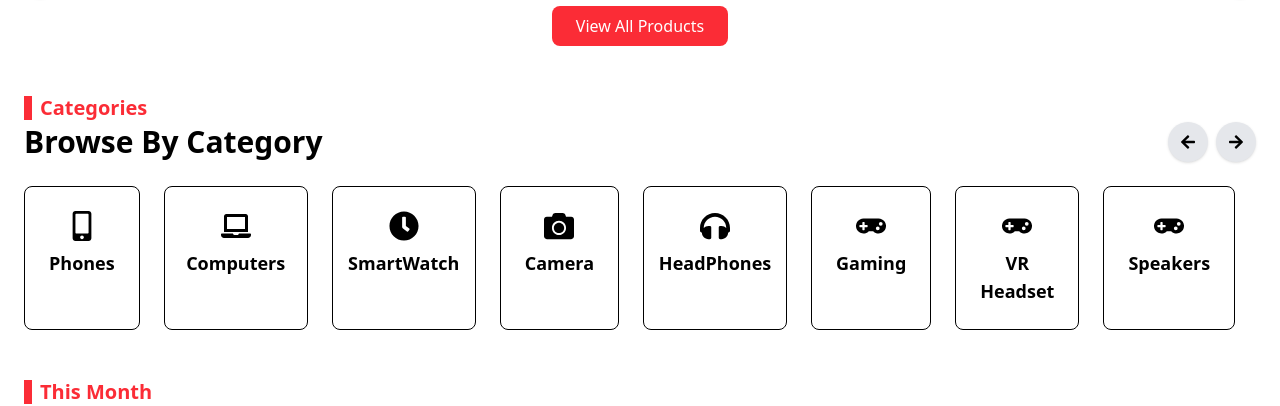
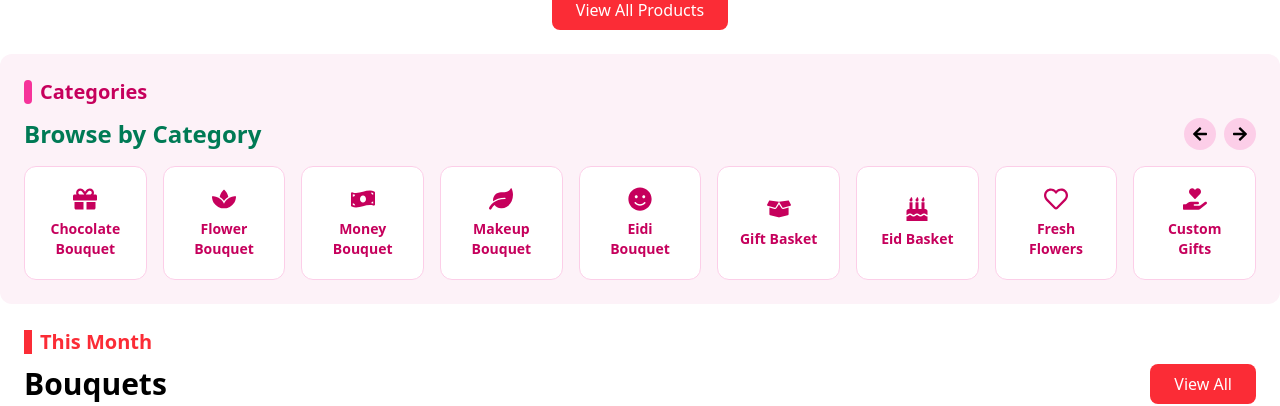
Before and after one commit to muhammadtayyabsandhu/Exclusive, a React (Vite) app in the folder Front-End/: page / in a window 1280 px wide. Shown: the part 1192-1598 px from the top of the page. Built offline with nearby package versions, Linux system fonts and the light colour scheme; no server answers; sample sign-in values are in the browser's storage.

Commit message:
add some commint

```diff
--- a/Front-End/src/Pages/Home/CategorySlider.jsx
+++ b/Front-End/src/Pages/Home/CategorySlider.jsx
@@ -1,19 +1,29 @@
 import { useRef, useState } from "react";
-import { FaMobileAlt, FaLaptop, FaHeadphones, FaCamera, FaGamepad, FaClock, FaArrowLeft, FaArrowRight } from "react-icons/fa";
 import React from "react";
+import {
+  FaGift,
+  FaSpa,
+  FaMoneyBillWave,
+  FaLeaf,
+  FaBoxOpen,
+  FaBirthdayCake,
+  FaSmile,
+  FaRegHeart,
+  FaHandHoldingHeart,
+  FaArrowLeft,
+  FaArrowRight,
+} from "react-icons/fa";
 
-// ✅ Proper unique IDs diye hain (Duplicate hata diye)
 const categories = [
-  { id: 1, name: "Phones", icon: <FaMobileAlt size={30} /> },
-  { id: 2, name: "Computers", icon: <FaLaptop size={30} /> },
-  { id: 3, name: "SmartWatch", icon: <FaClock size={30} /> },
-  { id: 4, name: "Camera", icon: <FaCamera size={30} /> },
-  { id: 5, name: "HeadPhones", icon: <FaHeadphones size={30} /> },
-  { id: 6, name: "Gaming", icon: <FaGamepad size={30} /> },
-  { id: 7, name: "VR Headset", icon: <FaGamepad size={30} /> },
-  { id: 8, name: "Speakers", icon: <FaGamepad size={30} /> },
-  { id: 9, name: "Drones", icon: <FaGamepad size={30} /> },
-  { id: 10, name: "Smart Home", icon: <FaGamepad size={30} /> },
+  { id: 1, name: "Chocolate Bouquet", icon: <FaGift size={24} /> },
+  { id: 2, name: "Flower Bouquet", icon: <FaSpa size={24} /> },
+  { id: 3, name: "Money Bouquet", icon: <FaMoneyBillWave size={24} /> },
+  { id: 4, name: "Makeup Bouquet", icon: <FaLeaf size={24} /> },
+  { id: 5, name: "Eidi Bouquet", icon: <FaSmile size={24} /> },
+  { id: 6, name: "Gift Basket", icon: <FaBoxOpen size={24} /> },
+  { id: 7, name: "Eid Basket", icon: <FaBirthdayCake size={24} /> },
+  { id: 8, name: "Fresh Flowers", icon: <FaRegHeart size={24} /> },
+  { id: 9, name: "Custom Gifts", icon: <FaHandHoldingHeart size={24} /> },
 ];
 
 export default function CategorySlider() {
@@ -29,47 +39,54 @@ export default function CategorySlider() {
   };
 
   return (
-    <div className="p-6 bg-white relative">
-      {/* 🔴 Categories Heading with Small Red Box */}
-
-      <div className="flex items-center gap-2">
-        <div className="bg-red-500 w-2 h-6"></div>
-        <h2 className="text-xl font-bold text-red-500">Categories</h2>
+    <div className="p-6 bg-pink-50 rounded-xl">
+      {/* Heading with pink badge */}
+      <div className="flex items-center gap-2 mb-3">
+        <div className="bg-pink-500 w-2 h-6 rounded-sm"></div>
+        <h2 className="text-xl font-bold text-pink-700">Categories</h2>
       </div>
 
-      {/* 🏷️ Browse By Category & Next/Prev Buttons */}
-      <div className="flex justify-between items-center">
-        <h1 className="text-3xl font-bold">Browse By Category</h1>
+      {/* Browse text + buttons */}
+      <div className="flex justify-between items-center mb-4">
+        <h1 className="text-2xl font-bold text-emerald-700">
+          Browse by Category
+        </h1>
         <div className="flex gap-2">
           <button
             onClick={scrollLeft}
-            className="p-3 bg-gray-200 rounded-full shadow hover:bg-gray-300 transition"
+            className="p-2 bg-pink-200 rounded-full hover:bg-pink-300 transition"
           >
-            <FaArrowLeft size={16} />
+            <FaArrowLeft />
           </button>
           <button
             onClick={scrollRight}
-            className="p-3 bg-gray-200 rounded-full shadow hover:bg-gray-300 transition"
+            className="p-2 bg-pink-200 rounded-full hover:bg-pink-300 transition"
           >
-            <FaArrowRight size={16} />
+            <FaArrowRight />
           </button>
         </div>
       </div>
 
-      {/* 🖼️ Category List with Icons */}
-      <div className="relative mt-6">
-      <div ref={scrollRef} className="flex overflow-x-auto gap-6" style={{ scrollbarWidth: 'none', msOverflowStyle: 'none' }}>
-
+      {/* Category scroll area */}
+      <div className="overflow-hidden">
+        <div
+          ref={scrollRef}
+          className="flex gap-4 overflow-x-auto scrollbar-hide"
+        >
           {categories.map((category) => (
             <button
               key={category.id}
               onClick={() => setSelectedCategory(category.id)}
-              className={`p-6 border rounded-lg w-36 flex flex-col items-center text-lg font-semibold ${
-                selectedCategory === category.id ? "bg-red-500 text-white" : "hover:bg-gray-100"
-              } transition`}
+              className={`flex flex-col items-center justify-center w-36 p-5 rounded-xl border
+                text-sm font-semibold transition duration-300
+                ${
+                  selectedCategory === category.id
+                    ? "bg-pink-500 text-white border-pink-500"
+                    : "bg-white text-pink-700 hover:bg-pink-100 border-pink-200"
+                }`}
             >
               {category.icon}
-              <span className="mt-2">{category.name}</span>
+              <span className="mt-2 text-center">{category.name}</span>
             </button>
           ))}
         </div>
--- a/Front-End/src/Pages/Home/ProductCarousel.jsx
+++ b/Front-End/src/Pages/Home/ProductCarousel.jsx
@@ -37,11 +37,12 @@ const products = [
 export default function ProductCarousel() {
   return (
     <section className="py-8 bg-pink-50">
-      <div className="max-w-7xl mx-auto px-6">
+      <div className="max-w-7xl mx-auto px-6 ">
         {/* Section Heading */}
-        <h2 className="text-3xl font-bold text-black mb-6">
-          Gift Bouquet
-        </h2>
+       <div className="flex items-center gap-2 mb-3">
+        <div className="bg-pink-500 w-2 h-6 rounded-sm py-4"></div>
+        <h2 className="text-xl font-bold text-pink-700">Gift Bouquet</h2>
+      </div>
 
         {/* Horizontal scroll container */}
         <div
```
